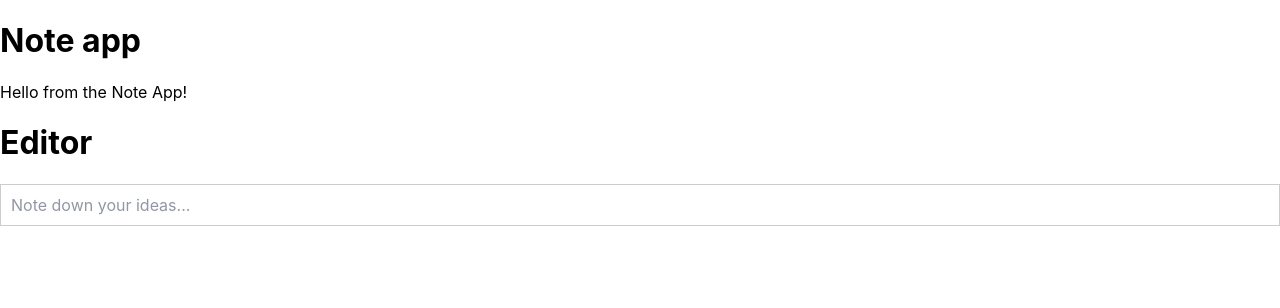
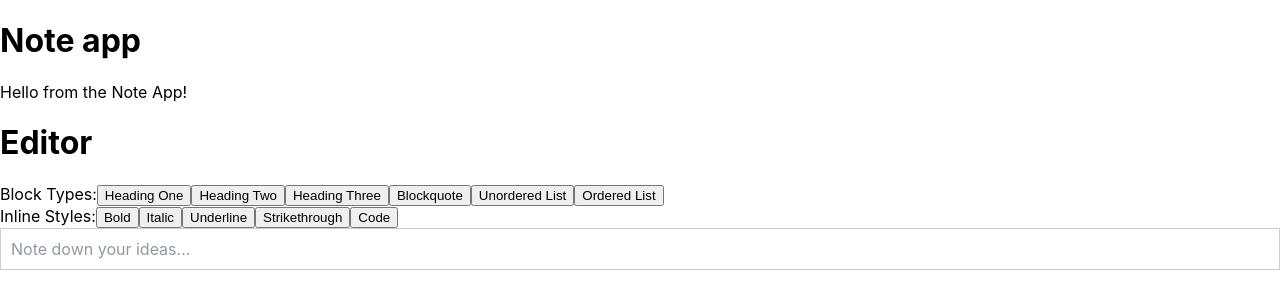
Before and after one commit to MuhametSmaili/note-it, a Next.js app: page / in a window 1280 px wide. Shown: the top 308 px of the page. Built offline with nearby package versions, Linux system fonts and the light colour scheme.

Commit message:
feat: added Toolbar component

```diff
--- a/components/NoteEditor.tsx
+++ b/components/NoteEditor.tsx
@@ -3,10 +3,12 @@ import dynamic from 'next/dynamic';
 import { EditorProps, EditorState, getDefaultKeyBinding, KeyBindingUtil, RichUtils } from 'draft-js';
 import 'draft-js/dist/Draft.css';
 
+import ToolBar from './ToolBar';
+
 const Editor = dynamic<EditorProps>(() => import('draft-js').then((mod) => mod.Editor), { ssr: false });
 
 const NoteEditor = () => {
-  const [editorState, setEditorState] = useState(() => EditorState.createEmpty());
+  const [editorState, setEditorState] = useState<EditorState>(() => EditorState.createEmpty());
 
   // For keyboard shortcuts
   const handleKeyCommand = (command: string, _: EditorState, __: number) => {
@@ -57,6 +59,7 @@ const NoteEditor = () => {
   return (
     <>
       <h1>Editor</h1>
+      <ToolBar editorState={editorState} setEditorState={setEditorState} />
       <div
         style={{
           border: '1px solid #ccc',
--- /dev/null
+++ b/components/ToolBar.tsx
@@ -0,0 +1,105 @@
+import { EditorState, RichUtils } from 'draft-js';
+
+const inlineStyleButtons = [
+  {
+    value: 'Bold',
+    style: 'BOLD',
+  },
+
+  {
+    value: 'Italic',
+    style: 'ITALIC',
+  },
+
+  {
+    value: 'Underline',
+    style: 'UNDERLINE',
+  },
+
+  {
+    value: 'Strikethrough',
+    style: 'STRIKETHROUGH',
+  },
+
+  {
+    value: 'Code',
+    style: 'CODE',
+  },
+];
+
+const blockTypeButtons = [
+  {
+    value: 'Heading One',
+    block: 'header-one',
+  },
+
+  {
+    value: 'Heading Two',
+    block: 'header-two',
+  },
+
+  {
+    value: 'Heading Three',
+    block: 'header-three',
+  },
+
+  {
+    value: 'Blockquote',
+    block: 'blockquote',
+  },
+
+  {
+    value: 'Unordered List',
+    block: 'unordered-list-item',
+  },
+
+  {
+    value: 'Ordered List',
+    block: 'ordered-list-item',
+  },
+];
+
+type ToolBarProps = {
+  editorState: EditorState;
+  setEditorState: (editorState: EditorState) => void;
+};
+
+const ToolBar = ({ editorState, setEditorState }: ToolBarProps) => {
+  const toggleBlockType = (event: React.MouseEvent) => {
+    event.preventDefault();
+    console.log('toggleBlockType');
+    const block = event.currentTarget.getAttribute('data-block');
+    console.log({ block });
+    if (!block) return;
+    const newEditorState = RichUtils.toggleBlockType(editorState, block);
+    setEditorState(newEditorState);
+  };
+
+  const toggleInlineStyle = (event: React.MouseEvent) => {
+    event.preventDefault();
+    const style = event.currentTarget.getAttribute('data-style');
+    if (!style) return;
+    console.log({ style });
+    const newEditorState = RichUtils.toggleInlineStyle(editorState, style);
+    setEditorState(newEditorState);
+  };
+  return (
+    <div>
+      <div className="block-style-options">
+        Block Types:
+        {blockTypeButtons.map(({ block, value }) => {
+          console.log({ block, value });
+          return <input type="button" key={block} value={value} data-block={block} onClick={toggleBlockType} />;
+        })}
+      </div>
+      <div className="inline-style-options">
+        Inline Styles:
+        {inlineStyleButtons.map(({ value, style }) => {
+          return <input type="button" key={style} value={value} data-style={style} onClick={toggleInlineStyle} />;
+        })}
+      </div>
+    </div>
+  );
+};
+
+export default ToolBar;
```
